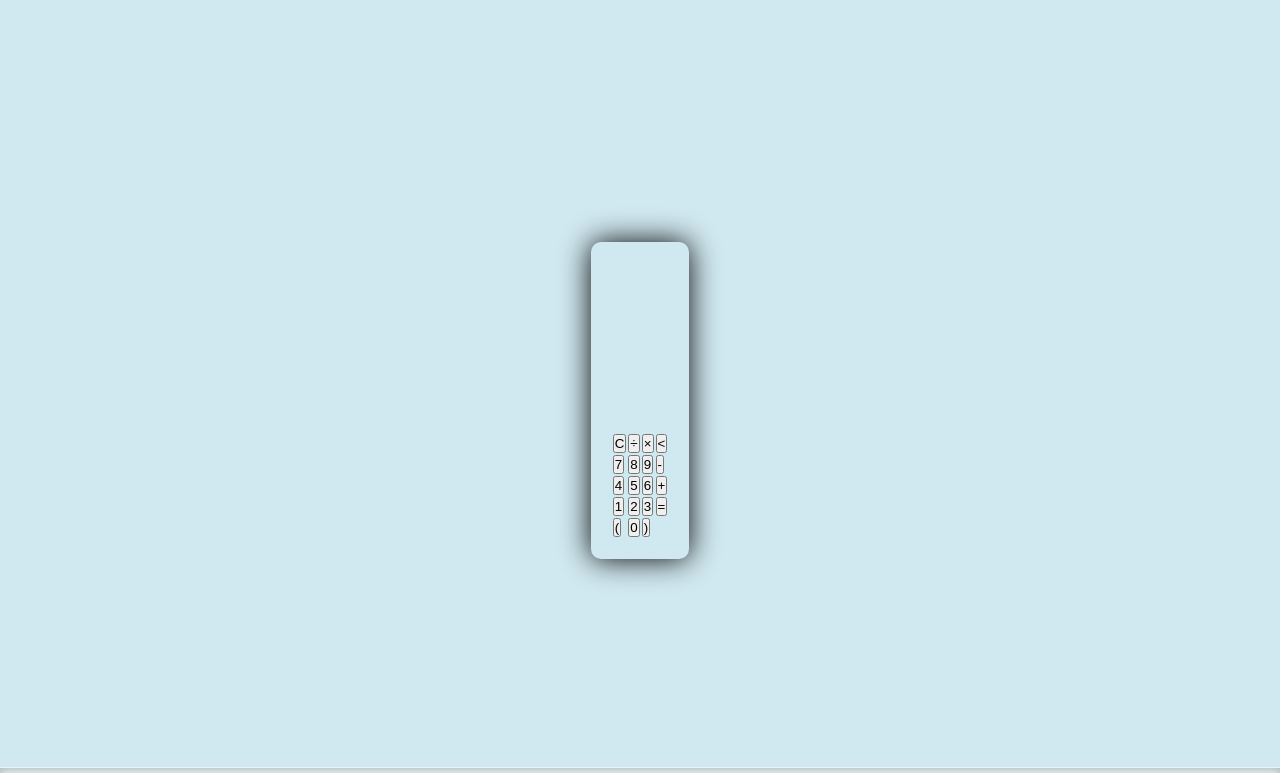
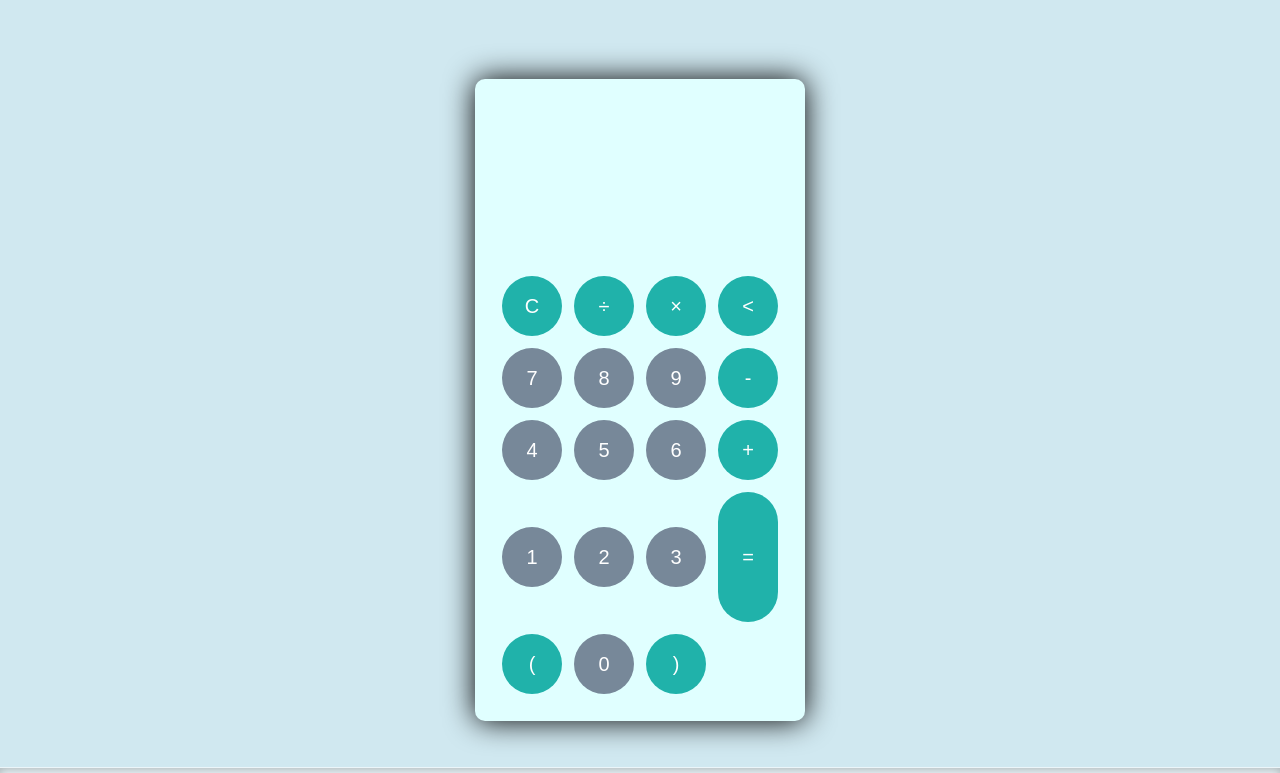
Before and after one commit to MariaPaes/Calculadora, a plain HTML site: page index.html in a window 1280 px wide. Shown: the top 773 px of the page. Drawn offline with Linux system fonts and the light colour scheme.

Commit message:
breves avanços

```diff
--- a/index.html
+++ b/index.html
@@ -46,7 +46,7 @@
             </tr>
             <tr>
               <td><button class="btn-operator" id="(">(</button></td>
-              <td><button class="btn-operator" id="0">0</button></td>
+              <td><button class="btn-number" id="0">0</button></td>
               <td><button class="btn-operator" id=")">)</button></td>
             </tr>
           </table>
--- a/style.css
+++ b/style.css
@@ -74,20 +74,71 @@ a{
   overflow-x: scroll;
 }
 
+#display:: -webkit-scrollbar{
+  display: block;
+  height: 3px;
+}
+
+button{
+  height: 60px;
+  width: 60px;
+  border: 0;
+  border-radius: 30px;
+  margin: 5px;
+  font-size: 20px;
+  cursor: pointer;
+  transition: all 200ms ease;
+  color: white;
+}
+
+button:hover{
+  transform: scale(1.1);
+}
+
+button#equal{
+  height: 130px;
+}
 
 
+/*white theme*/
 
+.calculator{
+  background-color: lightcyan;
+}
 
+.calculator #display{
+  color: #0a1e23;
+}
 
+.calculator button.btn-operator, button.btn-equal{
+  background-color: lightseagreen;
+}
 
+.calculator button.btn-number{
+  background-color: lightslategray;
+}
 
+/*dark theme*/
 
+.calculator.dark{
+  background-color: lightcyan;
+}
 
+.calculator.dark #display{
+  color: #0a1e23;
+}
 
+.calculator.dark button.btn-operator{
+  background-color: #381abe88;
+}
 
+.calculator.dark button.btn-equal{
+  background-color: #381abe88;
+}
 
-
-
+.calculator.dark button.btn-number{
+  background-color: #07021aa1;
+}
 
 
 .footer-container{
```
